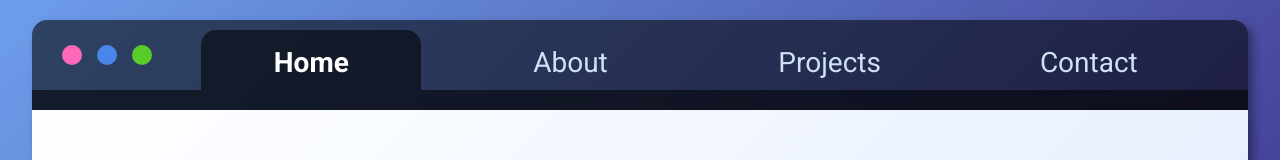
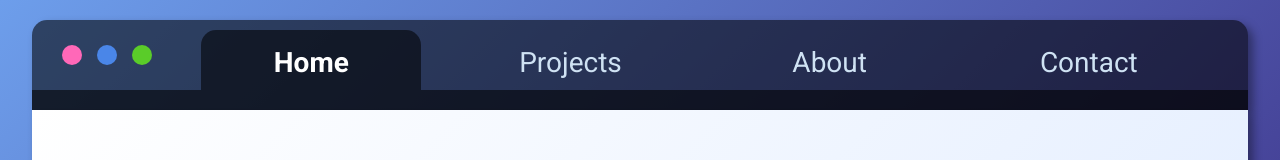
Before and after one commit to joekgilberto/portfolio, a React (Create React App) app: page / in a window 1280 px wide. Shown: the top 160 px of the page. Built offline with nearby package versions, Linux system fonts and the light colour scheme.

Commit message:
moves projects before about in heaader

```diff
--- a/src/components/Header/Header.jsx
+++ b/src/components/Header/Header.jsx
@@ -14,11 +14,11 @@ function Header({page}) {
         <Link to='/'>
           <div className={page==="home"?"active":null} id="first">Home</div>
         </Link>
+        <Link to='/projects'>
+          <div className={page==="projects"?"active":null}>Projects</div>
+        </Link>
         <Link to='/about'>
           <div className={page==="about"?"active":null}>About</div>
-        </Link>
-        <Link to='/projects'>
-          <div className={page==="projects"?"active":null}>Projects</div>
         </Link>
         <Link to='/contact'>
           <div className={page==="contact"?"active":null} id="last">Contact</div>
```
